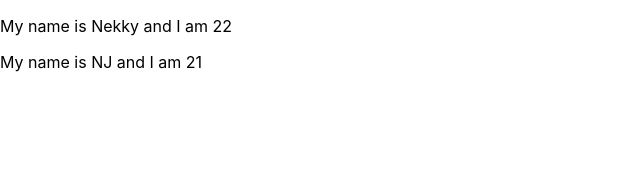
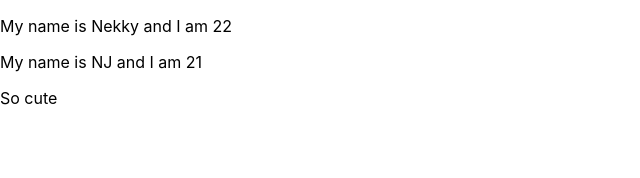
Before and after one commit to apiwathantrakool/react-hooks-tutorial, a React (Create React App) app in the folder my-app/: page / in a window 1280 px wide. Shown: the top 178 px of the page, without its empty margins (0-640 px from the left). Built offline with nearby package versions, Linux system fonts and the light colour scheme.

Commit message:
[Basic Props]- Children's component rendering.

```diff
--- a/my-app/src/App.js
+++ b/my-app/src/App.js
@@ -7,7 +7,9 @@ class App extends Component {
     return (
       <div>
         <Person name='Nekky' age='22'></Person>
-        <Person name='NJ' age='21'></Person>
+        <Person name='NJ' age='21'>
+          So cute
+        </Person>
       </div>
     /* return React.createElement('div', null,
                 React.createElement('h1',null, Hi) , 'Hello Worl'); */
--- a/my-app/src/components/person.js
+++ b/my-app/src/components/person.js
@@ -4,6 +4,7 @@ const person = (props) => {
     return (
         <div>
             <p>My name is {props.name} and I am {props.age} </p>
+            <p>{props.children}</p>
         </div>
     );
 }
```
